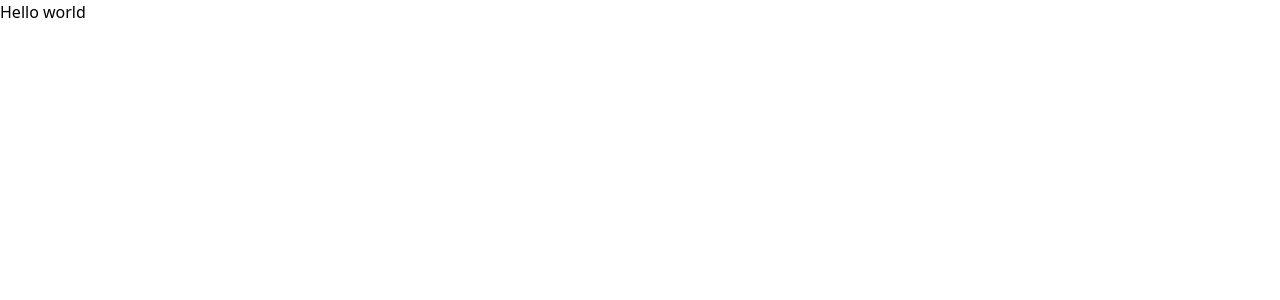
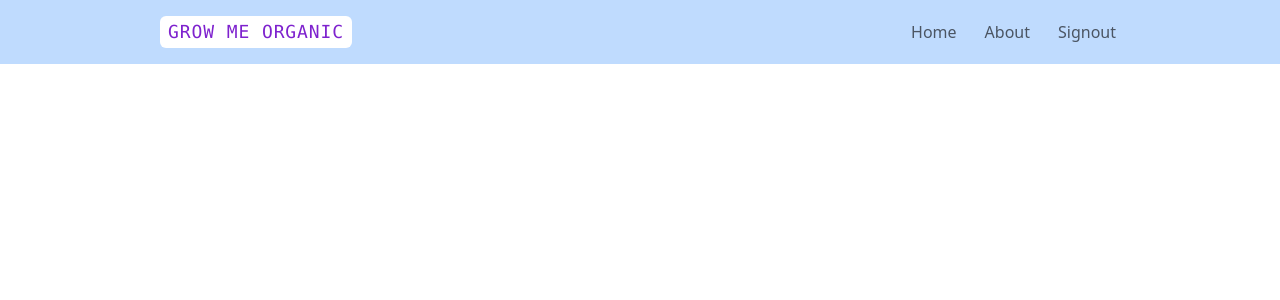
Before and after one commit to ucantbe-jagmeet/gmo-project, a React (Vite) app: page / in a window 1280 px wide. Shown: the top 300 px of the page. Built offline with nearby package versions, Linux system fonts and the light colour scheme.

Commit message:
setting up navbar and other components

```diff
--- a/package.json
+++ b/package.json
@@ -10,6 +10,10 @@
     "preview": "vite preview"
   },
   "dependencies": {
+    "@emotion/react": "^11.11.1",
+    "@emotion/styled": "^11.11.0",
+    "@mui/icons-material": "^5.14.3",
+    "@mui/material": "^5.14.5",
     "react": "^18.2.0",
     "react-dom": "^18.2.0"
   },
--- /dev/null
+++ b/src/@types.ts
@@ -0,0 +1,5 @@
+export interface INavbarData {
+  id: number;
+  title: string;
+  href: string;
+}
--- a/src/App.tsx
+++ b/src/App.tsx
@@ -1,9 +1,15 @@
+// import Button from "@mui/material/Button";
+// import Container from "@mui/material/Container";
+import Navbar from "./Components/Navbar";
+
 function App() {
   return (
     <>
-      <main>
+      {/* <Container>
         <h2>Hello world</h2>
-      </main>
+        <Button variant="contained">Hello world</Button>
+      </Container> */}
+      <Navbar />
     </>
   );
 }
--- /dev/null
+++ b/src/Components/Logo.tsx
@@ -0,0 +1,11 @@
+import React from "react";
+
+const Logo: React.FC = () => {
+  return (
+    <h2 className="text-purple-700 bg-white px-2 text py-0.5 rounded-md tracking-wider text-lg uppercase font-mono cursor-pointer">
+      Grow Me Organic
+    </h2>
+  );
+};
+
+export default Logo;
--- /dev/null
+++ b/src/Components/Navbar.tsx
@@ -0,0 +1,26 @@
+import React from "react";
+import { navbarData } from "../utils/data";
+import { Logo } from ".";
+
+const Navbar: React.FC = () => {
+  return (
+    <main className="h-16 bg-blue-200 flex justify-between items-center px-40">
+      <div>
+        <Logo />
+      </div>
+      <div className="flex gap-x-5">
+        {navbarData.map((item) => {
+          return (
+            <div key={item.id}>
+              <h2 className="cursor-pointer hover:text-white hover:bg-purple-500 px-1 py-0.5 rounded transitio duration-200 text-gray-600">
+                {item.title}
+              </h2>
+            </div>
+          );
+        })}
+      </div>
+    </main>
+  );
+};
+
+export default Navbar;
--- /dev/null
+++ b/src/Components/index.ts
@@ -0,0 +1,4 @@
+import Logo from "./Logo";
+import Navbar from "./Navbar";
+
+export { Logo, Navbar };
--- /dev/null
+++ b/src/Pages/Home.tsx
@@ -0,0 +1,7 @@
+import React from "react";
+
+const Home: React.FC = () => {
+  return <div>Home Page</div>;
+};
+
+export default Home;
--- /dev/null
+++ b/src/Pages/Register.tsx
@@ -0,0 +1,7 @@
+import React from "react";
+
+const Register: React.FC = () => {
+  return <div>Register</div>;
+};
+
+export default Register;
--- a/src/index.css
+++ b/src/index.css
@@ -1,3 +1,5 @@
+
+
 @import 'tailwindcss/base';
 @import 'tailwindcss/components';
 @import 'tailwindcss/utilities';
--- /dev/null
+++ b/src/utils/data.ts
@@ -0,0 +1,19 @@
+import { INavbarData } from "../@types";
+
+export const navbarData: INavbarData[] = [
+  {
+    id: 0,
+    title: "Home",
+    href: "/",
+  },
+  {
+    id: 1,
+    title: "About",
+    href: "/about",
+  },
+  {
+    id: 2,
+    title: "Signout",
+    href: "/register",
+  },
+];
```
Also changed, not shown: vite.config.ts.timestamp-1692590596896-ac6fbcb45774e.mjs (added, +10 -0 lines), 2 other files (tests, documents, lock files or other folders).
